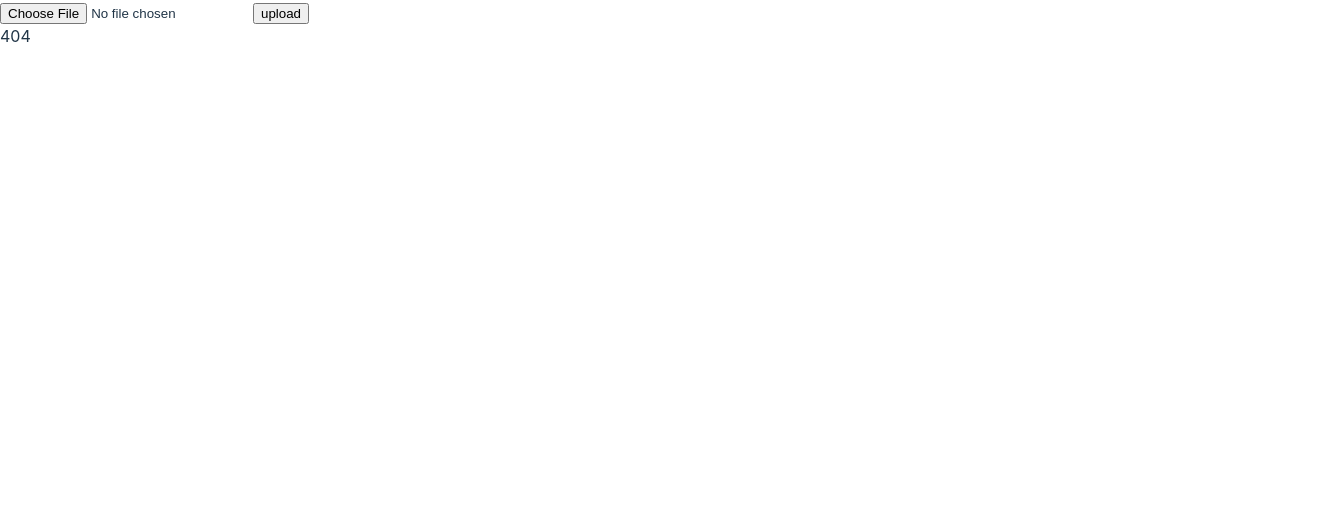
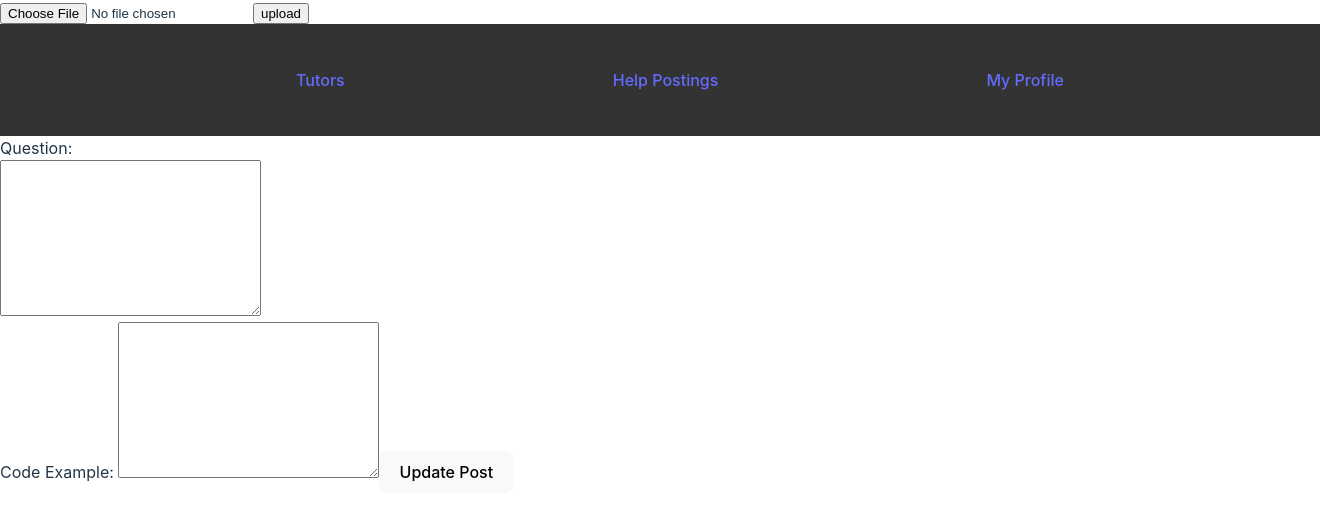
Before and after one commit to keifershearer/code-sos-frontend, a React (Vite) app: page /posts/1/edit in a window 1280 px wide. Before the commit this address had no page. Shown: the top 520 px of the page, 1320 px wide, since content can reach past the window. Built offline with nearby package versions, Linux system fonts and the light colour scheme; no server answers.

Commit message:
created editPost page>

```diff
--- a/src/App.jsx
+++ b/src/App.jsx
@@ -12,6 +12,7 @@ import Posts from "./pages/posts/Posts/Posts";
 import Error from "./pages/error/Error";
 import PostDetails from "./pages/posts/PostDetails/PostDetails";
 import axios from "axios";
+import EditPost from "./pages/posts/EditPost/EditPost";
 
 function App() {
   const [imageFile, setImageFile] = useState("");
@@ -47,6 +48,7 @@ function App() {
           <Route path="/posts">
             <Route index element={<Posts />} />
             <Route path=":postId" element={<PostDetails />} />
+            <Route path=":postId/edit" element={<EditPost/>}/>
           </Route>
         </Route>
 
--- a/src/main.jsx
+++ b/src/main.jsx
@@ -4,6 +4,7 @@ import App from './App'
 import './index.css'
 import { BrowserRouter} from "react-router-dom"
 import AuthProviderWrapper from './context/auth.context'
+import axios from 'axios'
 
 
 
--- a/src/pages/Profile/Profile.jsx
+++ b/src/pages/Profile/Profile.jsx
@@ -1,8 +1,28 @@
-import React from 'react'
+import React, { useEffect, useState } from 'react'
+import { useParams } from 'react-router-dom'
+import myApi from '../../service/service'
 
-const Profile = () => {
+const Profile = ({profilePic, username}) => {
+  const [profile, setProfile] = useState('')
+  const params = useParams()
+  console.log(params)
+  const profileId = params.profileId
+  useEffect(()=>{
+    myApi
+    .otherProfile(profileId)
+    .then((res) => {
+      setProfile(res.data)})
+
+    .catch((error) => console.error(error))
+
+  }, [])
+
   return (
-    <div>profile</div>
+    <div>
+        <img src={profile.profilePic}/>
+        <p>{profile.username}</p>
+
+    </div>
   )
 }
 
--- a/src/pages/posts/EditPost/EditPost.jsx
+++ b/src/pages/posts/EditPost/EditPost.jsx
@@ -1,8 +1,61 @@
-import React from 'react'
+import React, { useEffect, useState } from 'react'
+import { useNavigate, useParams } from 'react-router-dom'
+import myApi from '../../../service/service'
 
 const EditPost = () => {
+  const [question, setQuestion] = useState('')
+  const [code_example, setCode_Example] = useState('')
+  const params = useParams()
+  const navigate = useNavigate()
+
+  useEffect(() =>{
+    myApi
+    .getSpecificPost(params.postId)
+    .then((res) => {
+      setQuestion(res.data.question)
+      setCode_Example(res.data.code_example)
+    })
+    .catch((e) => console.error(e))
+
+  }, [])
+  const handleSubmit = async (e) =>{
+    e.preventDefault()
+    const postToUpdate = {question, code_example}
+
+    try {
+      const updatedPost = await myApi.updatePost(params.postId, postToUpdate)
+      if(updatedPost.status === 202){
+        navigate('/post')
+      }
+    } catch (error) {
+      console.error(error)
+    }
+  }
   return (
-    <div>EditPost</div>
+    <form onSubmit={handleSubmit}>
+      <label htmlFor='question'>Question: </label>
+      <div>
+        <textarea
+        value={question}
+        name="question"
+        id="question"
+        cols='30'
+        rows='10'
+        onChange={(e) => setQuestion(e.target.value)}
+        ></textarea>
+      </div>
+      <div>
+        <label htmlFor="codeExample">Code Example: </label>
+        <textarea
+        value={code_example}
+        name="coeExample"
+         id="codeExample"
+         cols="30" rows="10"
+          onChange={(e) => setCode_Example(e.target.value)}>
+          </textarea>
+          <button>Update Post</button>
+      </div>
+    </form>
   )
 }
 
--- a/src/service/service.js
+++ b/src/service/service.js
@@ -46,7 +46,7 @@ myApi.availableTutor = (tutor) => {
 }
 
 myApi.myProfile = (user) => {
-    return myApi.get('/profile')
+    return myApi.get(`/profile`)
 }
 
 myApi.otherProfile = (profileId) => {
```
